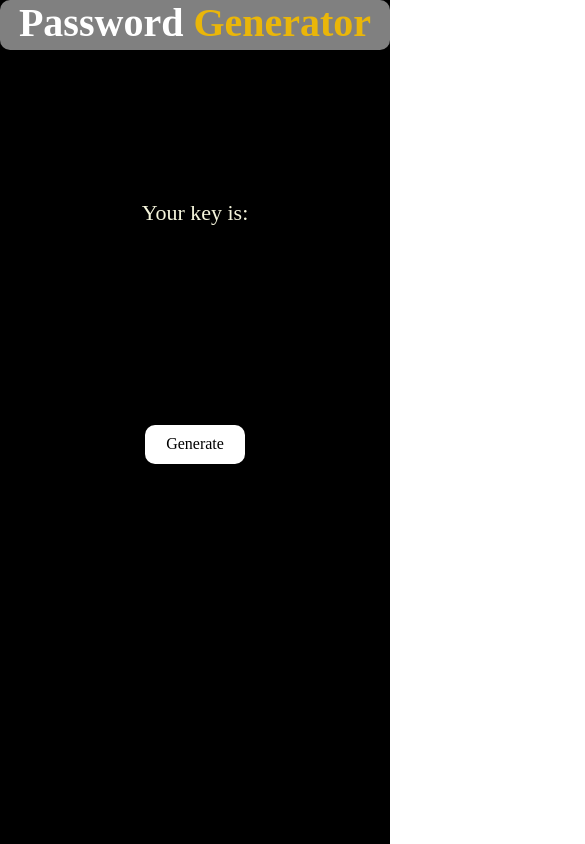
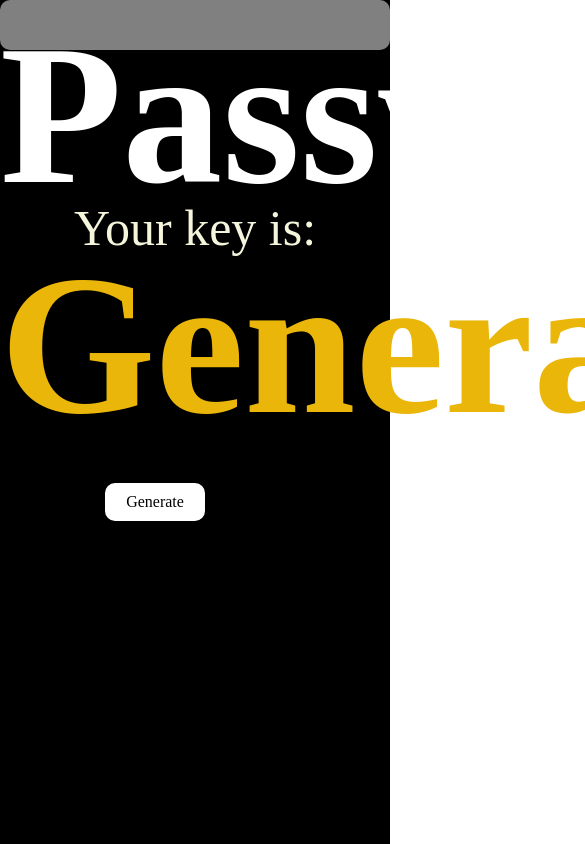
Before and after one commit to knoy00/Passkey-Generator, a website built with Vite: page index.html in a window 390 px wide. Shown: the top 844 px of the page, 585 px wide, since content can reach past the window. Built offline with nearby package versions, Linux system fonts and the light colour scheme.

Commit message:
Update index.css

```diff
--- a/index.css
+++ b/index.css
@@ -53,3 +53,16 @@
 button:hover{
     background-color: grey;
 }
+@media(max-width:750px){
+    .title{
+        font-size: 200px;
+    }
+    .button{
+        width: 250px;
+        padding: 25px 30px;
+        transition: all .42s ease;
+    }
+    #password{
+        font-size: 50px;
+    }
+}
```
